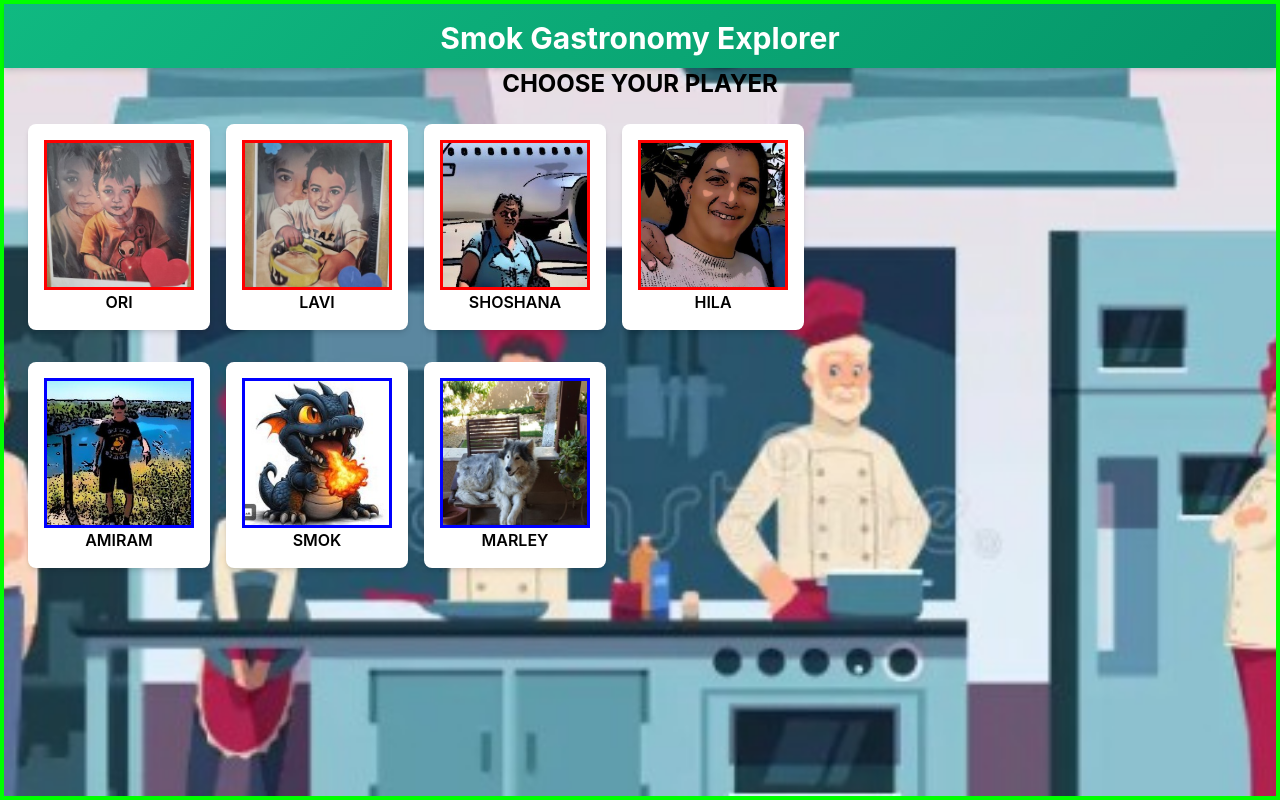
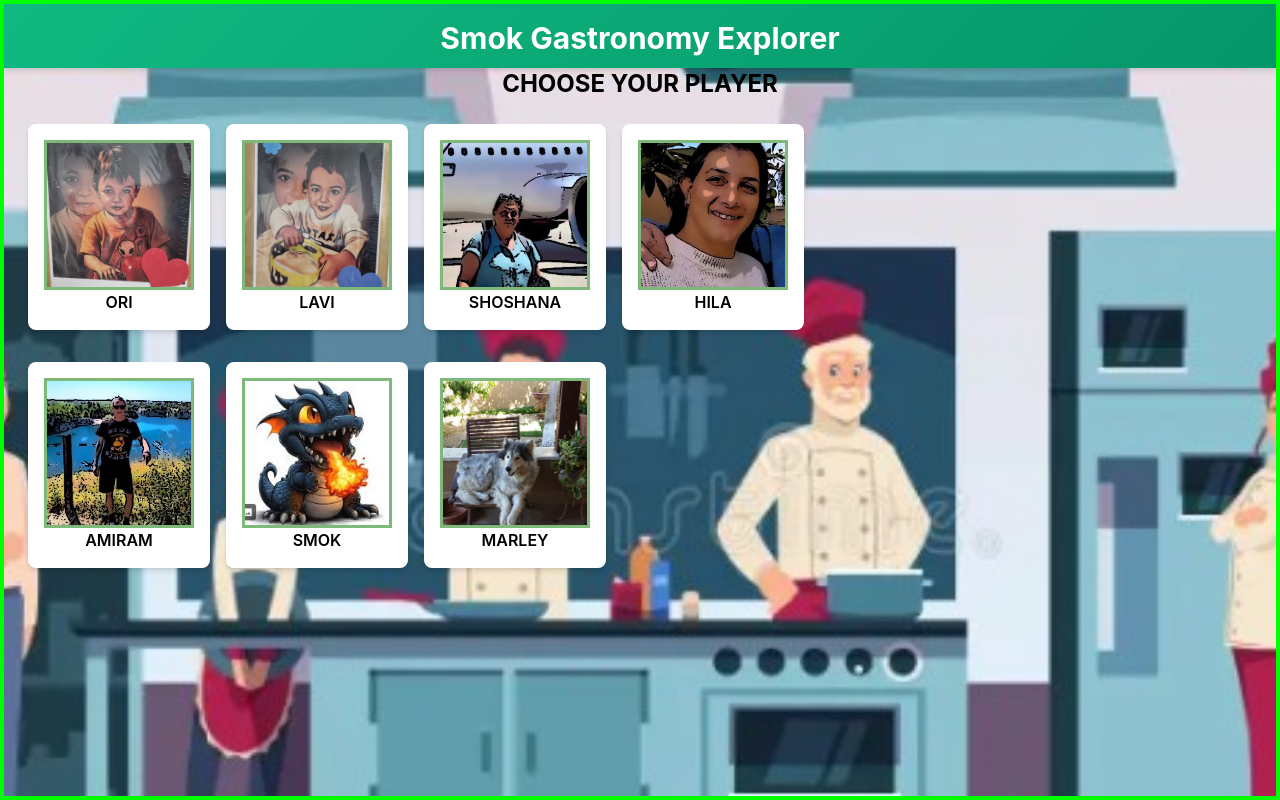
Before and after one commit to azulejo49/smok_gastronomy_explorer, a React (Create React App) app: page / in a window 1280 px wide. Built offline with nearby package versions, Linux system fonts and the light colour scheme.

Commit message:
animation border PlayerSelection

```diff
--- a/src/components/IngredientCard.jsx
+++ b/src/components/IngredientCard.jsx
@@ -14,7 +14,8 @@ const IngredientCard = ({ ingredient, onSelect }) => {
       <div className="mt-2 text-center w-full">
         <h3 className="font-bold text-sm">{ingredient.name}</h3>
         <p className="text-gray-600 text-sm">
-          {ingredient.category.charAt(0).toUpperCase() + ingredient.category.slice(1)}
+          {ingredient.category.charAt(0).toUpperCase() +
+            ingredient.category.slice(1)}
         </p>
       </div>
     </div>
--- a/src/components/PlayerSelection.jsx
+++ b/src/components/PlayerSelection.jsx
@@ -31,6 +31,10 @@ const PlayerSelection = ({ onSelectPlayer }) => {
           <div
             key={player.id}
             className="bg-white p-4 rounded-lg shadow-md cursor-pointer hover:shadow-lg transition-shadow flex-shrink-0"
+           // style={{
+            // border: '3px solid transparent', // start with transparent border
+            //animation: 'animate-border 2s infinite',
+           // }}
             onClick={() => onSelectPlayer(player)}
           >
             <img
@@ -39,8 +43,9 @@ const PlayerSelection = ({ onSelectPlayer }) => {
               style={{
                 width: '150px',
                 height: '150px',
-                border: '3px solid red',
-                objectFit: 'cover'
+                border: '3px solid transparent',
+                objectFit: 'cover',
+                animation: 'animate-border 2s infinite'
               }}
             />
             <h3 className="text-center font-semibold">{player.name}</h3>
@@ -53,6 +58,10 @@ const PlayerSelection = ({ onSelectPlayer }) => {
           <div
             key={player.id}
             className="bg-white p-4 rounded-lg shadow-md cursor-pointer hover:shadow-lg transition-shadow flex-shrink-0"
+           //  style={{
+           //  border: '3px solid transparent', // start with transparent border
+           // animation: 'animate-border 2s infinite',
+           // }}
             onClick={() => onSelectPlayer(player)}
           >
             <img
@@ -61,8 +70,9 @@ const PlayerSelection = ({ onSelectPlayer }) => {
               style={{
                 width: '150px',
                 height: '150px',
-                border: '3px solid blue',
-                objectFit: 'cover'
+                border: '3px solid transparent',
+                objectFit: 'cover',
+                animation: 'animate-border 2s infinite'
               }}
             />
             <h3 className="text-center font-semibold">{player.name}</h3>
--- a/src/index.css
+++ b/src/index.css
@@ -143,6 +143,17 @@ body {
     transform: translateY(0);
   }
 }
+@keyframes animate-border {
+  0% {
+    border-color: rgb(33, 177, 43);
+  }
+  50% {
+    border-color: blue;
+  }
+  100% {
+    border-color: rgb(163, 237, 83);
+  }
+}
 
 /* Progress bar - minimal height and width
 .cooking-progress {
```
Also changed, not shown: 1 other file (tests, documents, lock files or other folders).
